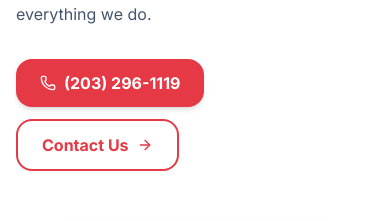
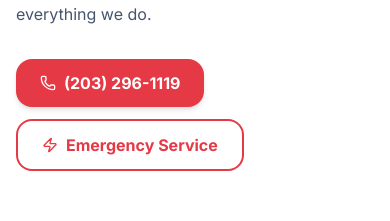
Before and after one commit to tiaguinho123/airplus-hvac, a React (Vite) app: page /about in a window 390 px wide. Shown: the part 1003-1224 px from the top of the page. Built offline with nearby package versions, Linux system fonts and the light colour scheme.

Commit message:
fix: replace Contact Us buttons next to phone with Emergency Service 24/7

```diff
--- a/src/pages/AboutPage.tsx
+++ b/src/pages/AboutPage.tsx
@@ -1,5 +1,5 @@
 import { motion } from 'motion/react';
-import { Phone, CheckCircle, Award, Users, Heart, ArrowRight, Instagram, Facebook } from 'lucide-react';
+import { Phone, CheckCircle, Award, Users, Heart, Zap, Instagram, Facebook } from 'lucide-react';
 import { Link } from 'react-router-dom';
 import { useSiteConfig } from '../config/SiteConfigContext';
 
@@ -58,13 +58,14 @@ export default function AboutPage() {
                 >
                   <Phone className="w-4 h-4" /> {phoneFormatted}
                 </a>
-                <Link
-                  to="/contact"
+                <a
+                  href={`tel:${phone}`}
                   className="inline-flex items-center gap-2 px-6 py-3 font-bold rounded-2xl border-2 transition hover:-translate-y-0.5"
                   style={{ borderColor: colors.primaryHex, color: colors.primaryHex }}
                 >
-                  Contact Us <ArrowRight className="w-4 h-4" />
-                </Link>
+                  <Zap className="w-4 h-4" />
+                  Emergency Service
+                </a>
               </div>
             </motion.div>
 
--- a/src/pages/ServicesPage.tsx
+++ b/src/pages/ServicesPage.tsx
@@ -1,6 +1,5 @@
 import { motion } from 'motion/react';
-import { Phone, CheckCircle, Wrench, Zap, ArrowRight, Building2, Home } from 'lucide-react';
-import { Link } from 'react-router-dom';
+import { Phone, CheckCircle, Wrench, Zap, Building2, Home } from 'lucide-react';
 import { useSiteConfig } from '../config/SiteConfigContext';
 
 const BOILER_IMG = 'https://images.squarespace-cdn.com/content/v1/61bd16787bbbd0225aa1eabb/5ce6ba76-6205-43bb-a13f-af5e82e49ea0/boilers.jpg';
@@ -126,9 +125,13 @@ export default function ServicesPage() {
             <a href={`tel:${phone}`} className="inline-flex items-center justify-center gap-2 px-8 py-4 rounded-2xl font-bold text-white text-base shadow-lg transition hover:-translate-y-0.5 hover:shadow-xl" style={{ backgroundColor: colors.primaryHex }}>
               <Phone className="w-4 h-4" /> {phoneFormatted}
             </a>
-            <Link to="/contact" className="inline-flex items-center justify-center gap-2 px-8 py-4 rounded-2xl font-bold text-white border border-white/20 text-base hover:bg-white/10 transition">
-              Contact Us <ArrowRight className="w-4 h-4" />
-            </Link>
+            <a
+              href={`tel:${phone}`}
+              className="inline-flex items-center justify-center gap-2 px-8 py-4 rounded-2xl font-bold text-white border border-white/20 text-base hover:bg-white/10 transition"
+            >
+              <Zap className="w-4 h-4" />
+              Emergency Service — 24/7
+            </a>
           </div>
         </div>
       </section>
```
